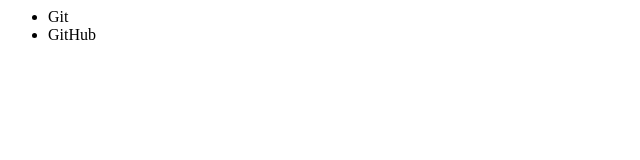
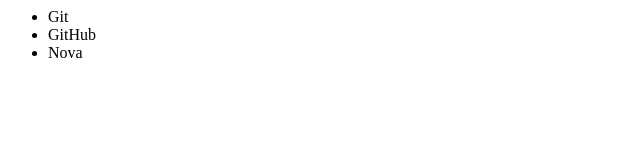
Before and after one commit to arlissilva/Portal, a plain HTML site: page index.html in a window 1280 px wide. Shown: the full height of the page, 0-640 px from the left. Drawn offline with Linux system fonts and the light colour scheme.

Commit message:
Update index.html

```diff
--- a/index.html
+++ b/index.html
@@ -4,6 +4,7 @@
     <ul>
       <li>Git</li>
       <li>GitHub</li>
+      <li>Nova</li>
     <ul>
   </body>
 </html>
```
